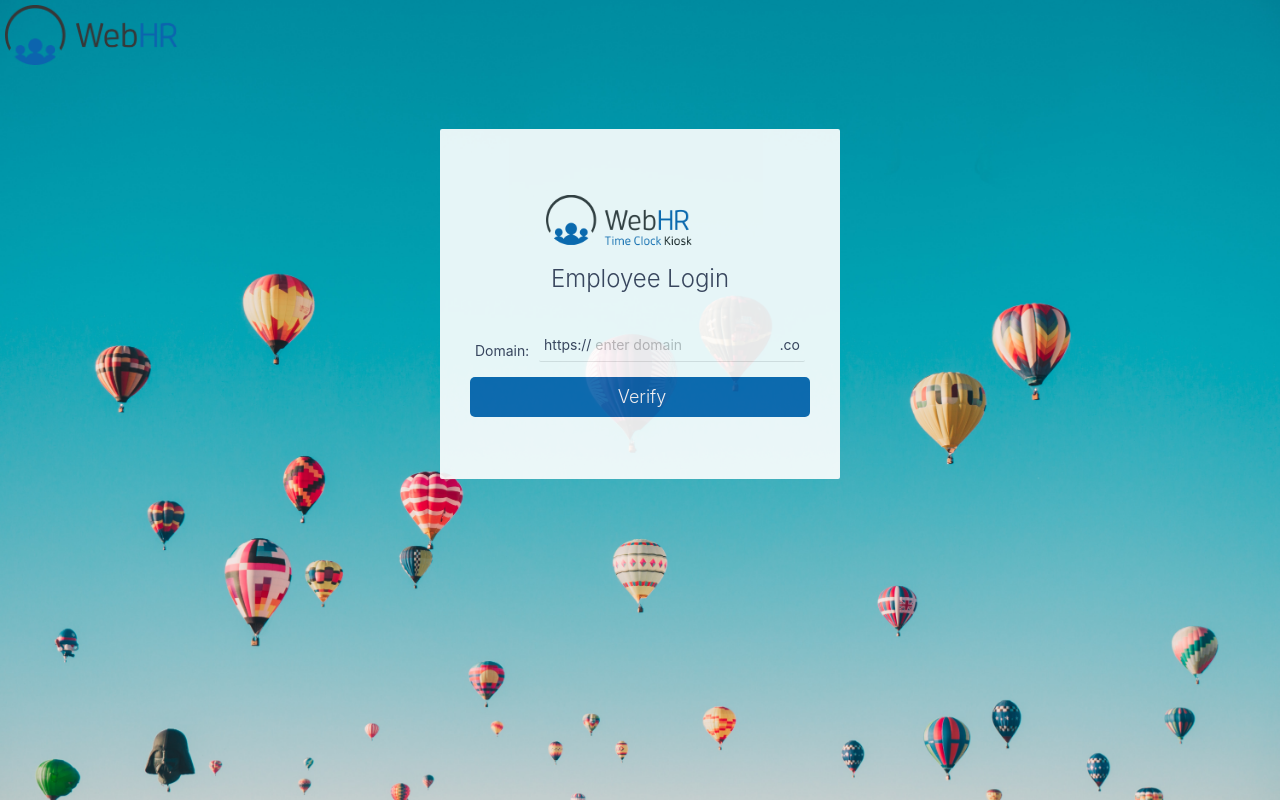
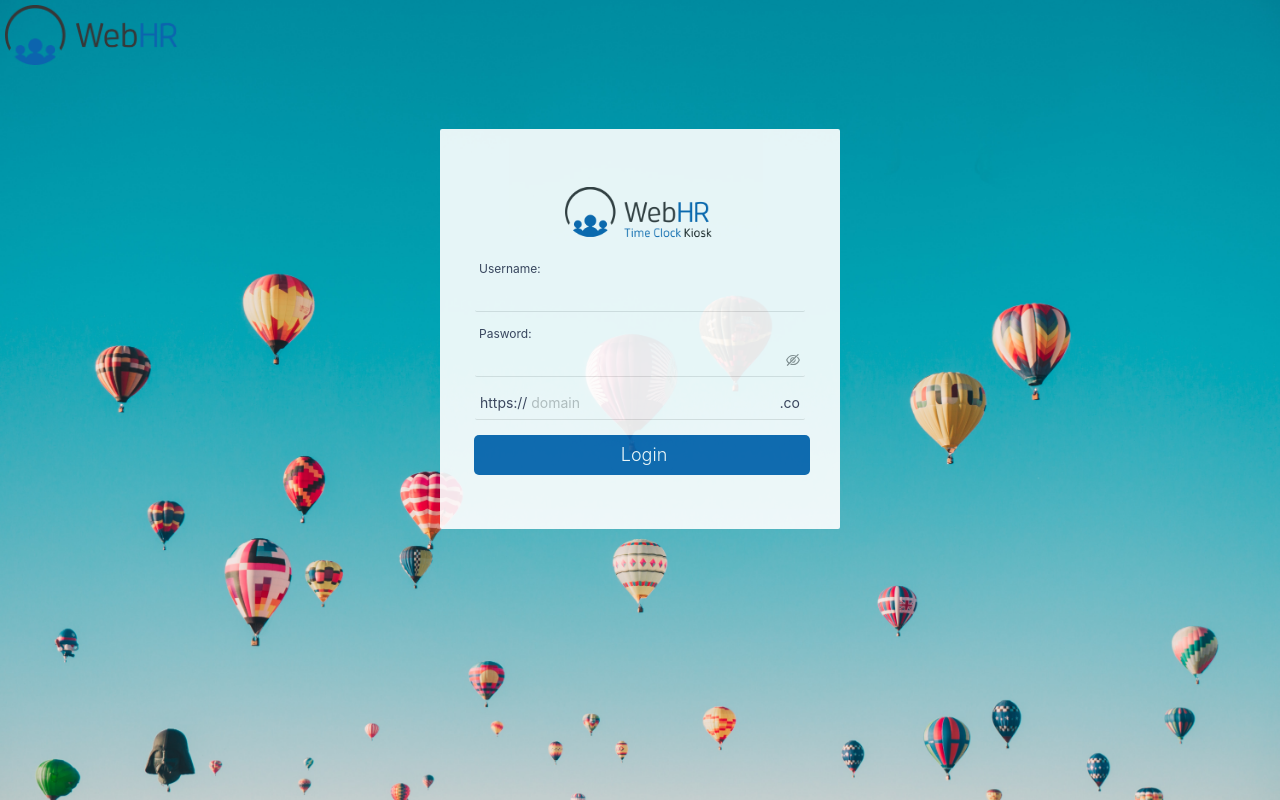
Before and after one commit to PPalwisha990/TimeClock_Web, a React (Create React App) app: page /login in a window 1280 px wide. Built offline with nearby package versions, Linux system fonts and the light colour scheme; what @fortawesome/pro-light-svg-icons would draw is missing.

Commit message:
change in theme

```diff
--- a/src/attendance/tabs/WebCam.js
+++ b/src/attendance/tabs/WebCam.js
@@ -10,15 +10,11 @@
 
 const WebCam = ({ onImageCaptured }) => {
   const webcamRef = React.useRef(null);
-  const [seconds, setSeconds] = useState(3);
+  const [seconds, setSeconds] = useState(5);
 
   const capture = () => {
-    if (webcamRef.current) {
-      const imageSrc = webcamRef.current.getScreenshot();
-      onImageCaptured(imageSrc);
-    } else {
-      console.log("Error");
-    }
+    const imageSrc = webcamRef.current.getScreenshot();
+    onImageCaptured(imageSrc);
   };
 
   const styles = useStyle();
@@ -38,30 +34,24 @@
 
   return (
     <div className={styles.container}>
-      <div className={styles.cameraConatiner}>
-        <Webcam
-          audio={false}
-          height={520}
-          ref={webcamRef}
-          screenshotFormat="image/jpeg"
-          width={1200}
-          videoConstraints={videoConstraints}
-        />
-      </div>
       <div className={styles.layer}>
         <div className={styles.timerContainer}>
           <span className={styles.timerText}>{seconds}</span>
         </div>
       </div>
+
+      <Webcam
+        audio={false}
+        height={520}
+        ref={webcamRef}
+        screenshotFormat="image/png"
+        width={1200}
+        videoConstraints={videoConstraints}
+      />
     </div>
   );
 };
 const useStyle = createUseStyles({
-  container: {
-    display: "flex",
-    height: "100%",
-  },
-
   timerContainer: {
     backgroundColor: "#2B81C7",
     padding: "10px 35px",
@@ -80,8 +70,8 @@
     position: "absolute",
     width: "100%",
     height: "100%",
-    alignItems: "center",
-    justifyContent: "flex-end",
+    left: 600,
+    top: 450,
   },
 });
 
--- a/src/componnets/NumPad.js
+++ b/src/componnets/NumPad.js
@@ -1,73 +1,7 @@
 import { FontAwesomeIcon } from "@fortawesome/react-fontawesome";
 import { createUseStyles } from "react-jss";
-import { colors } from "../theme/Theme";
+import { theme } from "../theme/Theme";
 import { TextInput } from "./TextInput";
-
-const useStyle = createUseStyles({
-  inputRow: {
-    display: "flex",
-    flexDirection: "row",
-  },
-  row: {
-    display: "flex",
-    flexDirection: "row",
-    marginLeft: 20,
-  },
-  buttonContainer: {
-    margiLeft: 30,
-    marginRight: 30,
-    marginTop: 10,
-    marginBottom: 10,
-  },
-  button: {
-    width: 70,
-    height: 70,
-    borderRadius: 70,
-    justifyContent: "center",
-    alignItems: "center",
-    border: "solid 1px #D3D3D3",
-    display: "flex",
-    "&:hover": {
-      backgroundColor: "rgba(238, 238, 238, 0.8)",
-      opacity: 0.2,
-      cursor: "pointer",
-    },
-  },
-  buttonText: {
-    color: "#3E3E3E",
-    fontSize: 22,
-  },
-  inputContainer: {
-    justifyContent: "center",
-    paddingTop: 10,
-    paddingBottom: 10,
-    marginTop: 20,
-    marginBottom: 20,
-    width: 310,
-  },
-  inputText: {
-    color: "#A9A9A9",
-    fontSize: 20,
-  },
-  timeclockMain: {
-    display: "flex",
-    flex: 1,
-  },
-  inputStyle: {
-    color: "#3f3d56",
-    backgroundColor: "#F7F7FA",
-    paddingTop: 10,
-    paddingBottom: 10,
-    borderRadius: 5,
-    borderColor: "#EEEEEE",
-    "&:focus": {
-      outline: "none",
-    },
-    "&:hover": {
-      outline: "none",
-    },
-  },
-});
 
 const NumPadInput = ({ text }) => {
   const classes = useStyle();
@@ -84,7 +18,7 @@
 };
 
 const NumberButton = ({ number, onPress }) => {
-  const classes = useStyle();
+  const classes = useStyle(theme);
   return (
     <div className={classes.buttonContainer} onClick={() => onPress}>
       <div className={classes.button}>
@@ -101,7 +35,7 @@
   onPress,
   disabled,
 }) => {
-  const classes = useStyle();
+  const classes = useStyle(theme);
   return (
     <div
       className={classes.buttonContainer}
@@ -133,7 +67,7 @@
   const onNext = () => {
     onSubmit(accessCode);
   };
-  const classes = useStyle();
+  const classes = useStyle(theme);
 
   return (
     <div>
@@ -155,7 +89,7 @@
       <div className={classes.row}>
         <IconButton
           icon="times"
-          backgroundColor="#E7E7E7"
+          backgroundColor={theme.inputBackground}
           iconColor="#3E3E3E"
           onPress={onClear}
         />
@@ -163,7 +97,7 @@
         <IconButton
           disabled={accessCode === ""}
           icon="check"
-          backgroundColor={colors.primary}
+          backgroundColor={theme.base}
           iconColor="#FFFFFF"
           onPress={onNext}
         />
@@ -182,4 +116,70 @@
   );
 };
 
+const useStyle = createUseStyles((theme) => ({
+  inputRow: {
+    display: "flex",
+    flexDirection: "row",
+  },
+  row: {
+    display: "flex",
+    flexDirection: "row",
+    marginLeft: 20,
+  },
+  buttonContainer: {
+    margiLeft: 30,
+    marginRight: 30,
+    marginTop: 10,
+    marginBottom: 10,
+  },
+  button: {
+    width: 70,
+    height: 70,
+    borderRadius: 70,
+    justifyContent: "center",
+    alignItems: "center",
+    border: "solid 1px #E3E3E3",
+    display: "flex",
+    "&:hover": {
+      backgroundColor: "rgba(238, 238, 238, 0.8)",
+      opacity: 0.2,
+      cursor: "pointer",
+    },
+  },
+  buttonText: {
+    color: theme.primaryText,
+    fontSize: 22,
+  },
+  inputContainer: {
+    justifyContent: "center",
+    paddingTop: 10,
+    paddingBottom: 10,
+    marginTop: 20,
+    marginBottom: 20,
+    width: 310,
+  },
+  inputText: {
+    color: theme.lightText,
+    fontSize: 20,
+  },
+  timeclockMain: {
+    display: "flex",
+    flex: 1,
+  },
+  inputStyle: {
+    color: theme.primaryText,
+    backgroundColor: theme.inputBackground,
+    paddingTop: 10,
+    paddingBottom: 10,
+    borderRadius: 5,
+    borderColor: theme.primaryBorder,
+    "&:focus": {
+      outline: "none",
+    },
+    "&:hover": {
+      outline: "none",
+    },
+  },
+}));
+
 export default NumPad;
--- a/src/componnets/TextInput.js
+++ b/src/componnets/TextInput.js
@@ -5,17 +5,18 @@
 const useStyles = createUseStyles({
   inputContainer: {
     display: "flex",
-    flexDirection: "row",
-    alignItems: "center",
+    flexDirection: "column",
     width: "100%",
     flex: 1,
     padding: 5,
   },
   labelContainer: {
-    paddingTop: 10,
+    paddingRight: 10,
+    paddingLeft: 14,
   },
   inputLabel: {
     color: "#3f3d56",
+    fontSize: 12,
   },
   textContainer: {
     paddingLeft: 10,
--- a/src/login/index.js
+++ b/src/login/index.js
@@ -6,58 +6,6 @@
 import backgroundImage from "../images/background.jpg";
 import kiosklogo from "../images/kiosklogo.png";
 import logo from "../images/logo.png";
-
-const useStyles = createUseStyles({
-  mainContainer: {
-    backgroundImage: `url(${backgroundImage})`,
-    display: "flex",
-    flexDirection: "column",
-    height: "100%",
-    padding: 5,
-    backgroundSize: "cover",
-    backgroundPosition: "center",
-  },
-  conatiner: {
-    backgroundColor: "white",
-    opacity: 0.9,
-    width: 400,
-    display: "flex",
-    height: 350,
-    padding: 10,
-    borderRadius: 2,
-    alignSelf: "center",
-    flexDirection: "column",
-    justifyContent: "center",
-    marginTop: "5%",
-  },
-  logoImageContainer: {
-    alignSelf: "center",
-    justifyContent: "center",
-  },
-  logo: {
-    height: 55,
-    marginTop: 5,
-  },
-  logoImage: {
-    height: 60,
-  },
-  oraganizationForm: {
-    marginTop: 10,
-    marginLeft: 20,
-    marginRight: 20,
-  },
-  heading: {
-    padding: 5,
-    color: "#3F3D56",
-    fontWeight: "300",
-    fontSize: 24,
-    paddingTop: 10,
-  },
-
-  btncontainer: {
-    paddingTop: 10,
-  },
-});
 
 const Login = () => {
   let history = useHistory();
@@ -107,21 +55,24 @@
       <div className={classes.conatiner}>
         <div className={classes.logoImageContainer}>
           <img src={kiosklogo} className={classes.logo} alt="logo" />
-          <h1 className={classes.heading}>Employee Login</h1>
         </div>
-        {showLogin ? (
         <div className={classes.oraganizationForm}>
           <TextInput
-              placeholder={"username"}
             label={"Username:"}
             value={username}
             onChange={onChangeUsername}
           />
           <PasswordInput
-              placeholder={"password"}
             label={"Pasword:"}
             value={password}
             onChange={onChangePassword}
+          />
+          <TextInput
+            suffix=".co"
+            prefix={"https://"}
+            placeholder={"domain"}
+            value={organizationCode}
+            onChange={onChangeText}
           />
           <div className={classes.btncontainer}>
             <Button
@@ -132,28 +83,60 @@
             />
           </div>
         </div>
-        ) : (
-          <div className={classes.oraganizationForm}>
-            <TextInput
-              suffix=".co"
-              prefix={"https://"}
-              placeholder={"enter domain"}
-              value={organizationCode}
-              label={"Domain:"}
-              onChange={onChangeText}
-            />
-            <div className={classes.btncontainer}>
-              <Button
-                title={loading ? "Verifying..." : "Verify"}
-                onPressButton={onPress}
-                loading={loading}
-                backgroundColor={"#0c64ae"}
-              />
-            </div>
-          </div>
-        )}
       </div>
     </div>
   );
 };
+const useStyles = createUseStyles({
+  mainContainer: {
+    backgroundImage: `url(${backgroundImage})`,
+    display: "flex",
+    flexDirection: "column",
+    height: "100%",
+    padding: 5,
+    backgroundSize: "cover",
+    backgroundPosition: "center",
+  },
+  conatiner: {
+    backgroundColor: "white",
+    opacity: 0.9,
+    width: 400,
+    display: "flex",
+    height: 400,
+    padding: 10,
+    borderRadius: 2,
+    alignSelf: "center",
+    flexDirection: "column",
+    justifyContent: "center",
+    marginTop: "5%",
+  },
+  logoImageContainer: {
+    alignSelf: "center",
+    justifyContent: "center",
+  },
+  logo: {
+    height: 55,
+    marginTop: 5,
+  },
+  logoImage: {
+    height: 60,
+  },
+  oraganizationForm: {
+    marginTop: 10,
+    marginLeft: 10,
+    marginRight: 20,
+  },
+  heading: {
+    padding: 5,
+    color: "#3F3D56",
+    fontWeight: "300",
+    fontSize: 24,
+    paddingTop: 10,
+  },
+
+  btncontainer: {
+    paddingTop: 10,
+    marginLeft: 14,
+  },
+});
 export default Login;
--- a/src/theme/Theme.js
+++ b/src/theme/Theme.js
@@ -1,18 +1,31 @@
-export const colors = {
+export const theme = {
+  primaryBackground: "#FAFAFB",
+  secondaryBackground: "#FAFAFB",
+  primaryText: "#3F3D56",
+  secondaryText: "#3D3D4D",
+  primaryBorder: "#E3E3E3",
   background: "#FFFFFF",
-  primary: "#0c64ae",
-  error: "#e74c3c",
-  gray: "#8E9DA5",
-  spinner: "#0c64ae",
-  backIcon: "#3F3D56",
-  header: {
-    background: "#FFFFFF",
-    icon: "#4B94CF",
-    title: "#3F3D56",
-  },
-  syncInfo: {
-    icon: "#4B94CF",
-    text: "#8E9DA5",
-    iconCheck: "#27AE60",
-  },
+  modalBackdrop: "#C9C9C9",
+  badgeText: "#FAFAFB",
+  icon: "#778392",
+  headerBackground: "#FFFFFF",
+  loadingPlaceholderAnimation: "#d6d6d6",
+  white: "#FFFFFF",
+  postHeaderBackground: "#FFFFFF",
+  inputBackground: "#EEEEEE",
+  cardBackground: "#FFFFFF",
+  base: "#2B81C7",
+  iconColors: [
+    "#56CCF2",
+    "#FF8400",
+    "#2B81C7",
+    "#27AE60",
+    "#4E7DFE",
+    "#D687E6",
+    "#EB5757",
+  ],
+  labelColors: ["#2B81C7", "#FF8400", "#EB5757", "#27AE60", "#4E7DFE"],
+  transparentBackground: "rgba(255,255,255,0.9)",
+  progressBackground: "#FAFAFB",
+  lightText: "#A9A9A9",
 };
```
Lines whose indentation alone changed are shown as unchanged.
